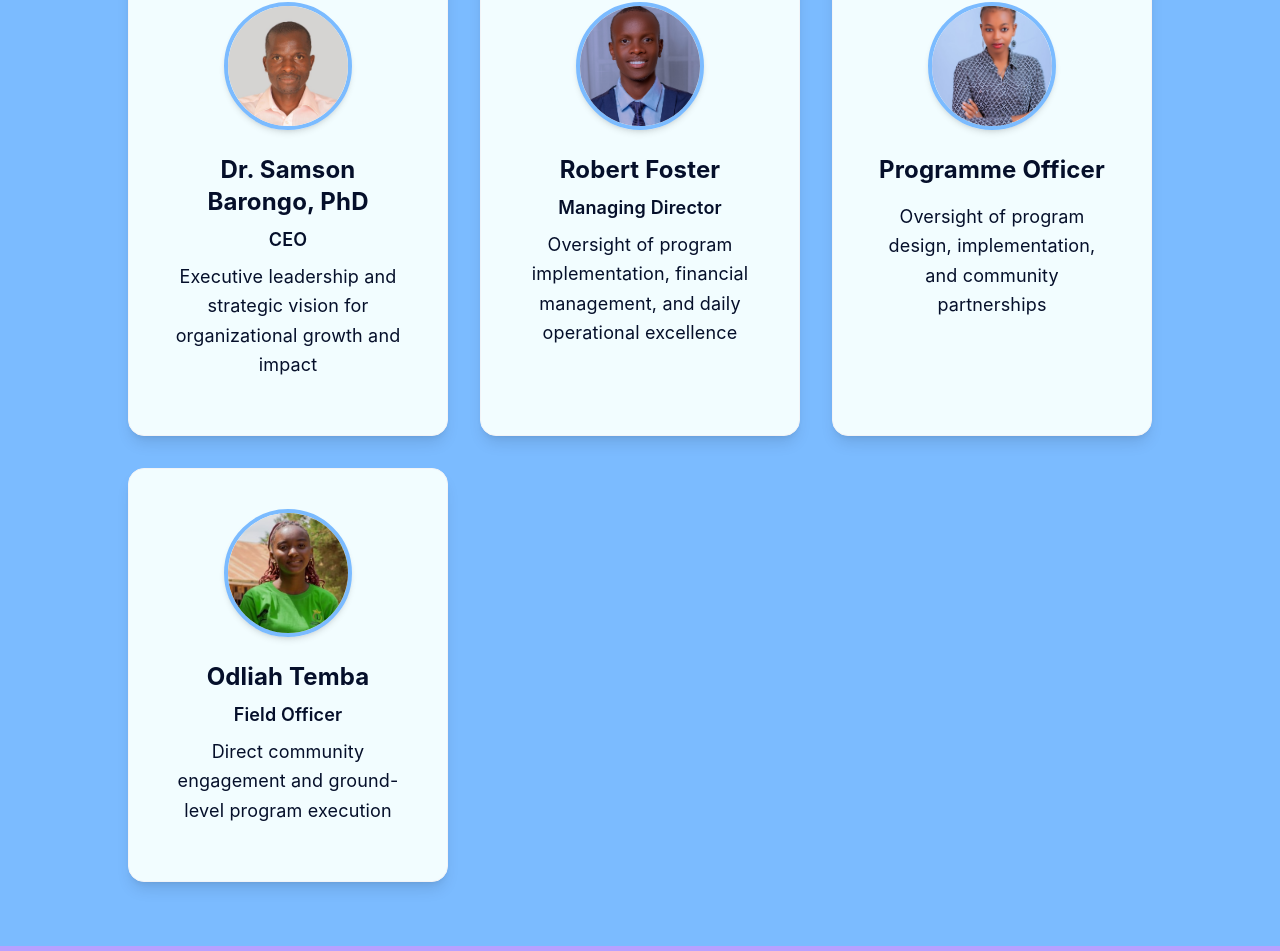
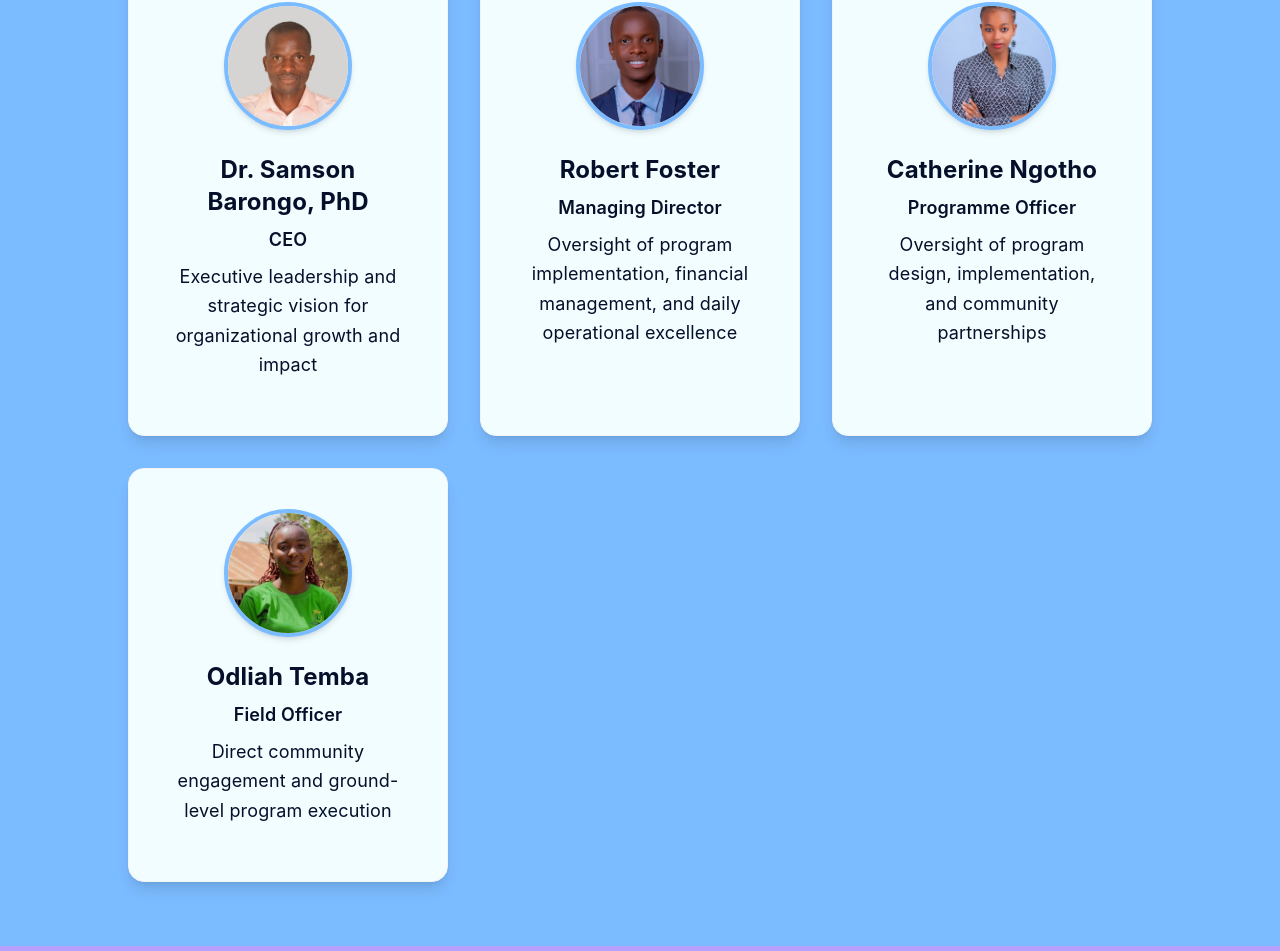
Before and after one commit to DerrickOmwanza/yoniserd, a React (Create React App) app: page /about in a window 1280 px wide. Shown: the part 2637-3588 px from the top of the page. Built offline with nearby package versions, Linux system fonts and the light colour scheme.

Commit message:
Add Programme Officer name (Catherine Ngotho)

```diff
--- a/src/pages/About.jsx
+++ b/src/pages/About.jsx
@@ -356,7 +356,8 @@ const About = () => {
                                       className="w-32 h-32 rounded-full object-cover mb-6 shadow-md border-4"
                                       style={{ borderColor: '#7BBBFF' }}
                                   />
-                                  <h3 className="text-2xl font-bold mb-4" style={{ color: '#050F2A' }}>Programme Officer</h3>
+                                  <h3 className="text-2xl font-bold mb-2" style={{ color: '#050F2A' }}>Catherine Ngotho</h3>
+                                  <p className="text-lg font-semibold mb-2" style={{ color: '#050F2A' }}>Programme Officer</p>
                                   <p className="text-lg leading-relaxed" style={{ color: '#050F2A' }}>Oversight of program design, implementation, and community partnerships</p>
                               </div>
 
```
